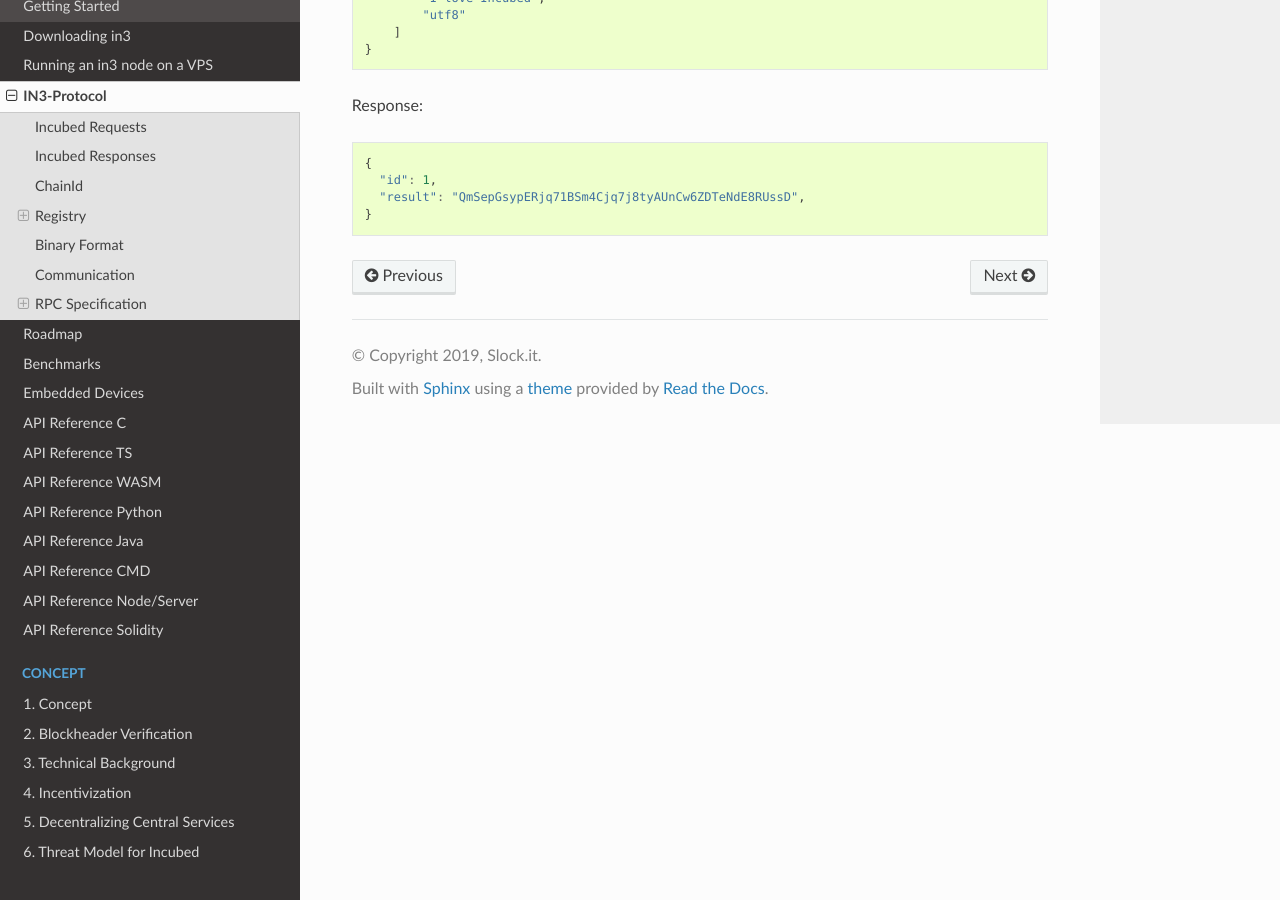
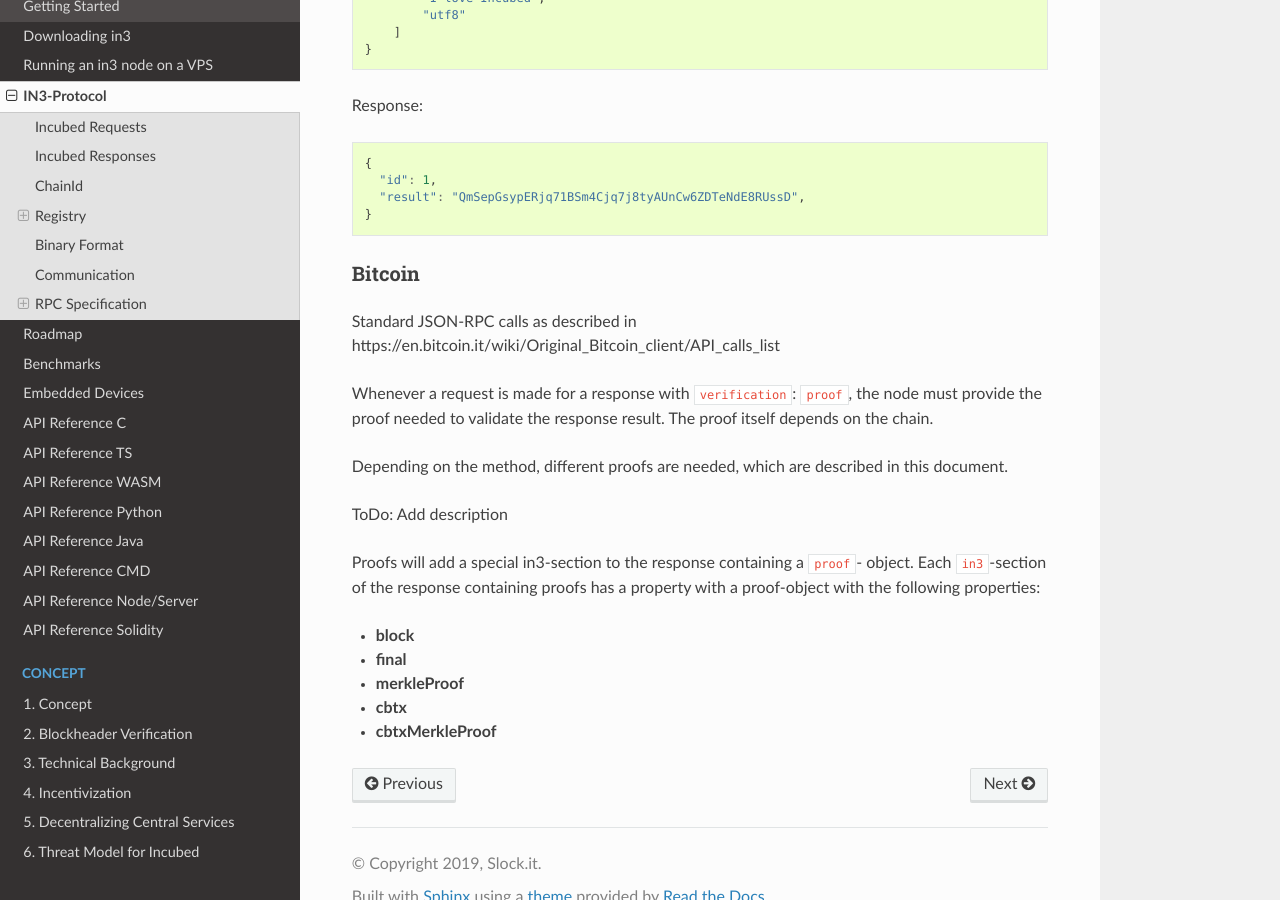
Before and after one commit to blockchainsllc/in3-docs, a Sphinx documentation site: the page built from docs/spec.md, in a window 1280 px wide and 900 px high, scrolled down 42511 px. Built offline with Sphinx 7.4.7 and the Read the Docs theme 2.0.0, drawn with Linux system fonts in a browser that asks for light colours.

Commit message:
Update spec.md

````diff
--- a/docs/spec.md
+++ b/docs/spec.md
@@ -1904,3 +1904,22 @@ Response:
   "result": "QmSepGsypERjq71BSm4Cjq7j8tyAUnCw6ZDTeNdE8RUssD",
 }
 ```
+
+### Bitcoin
+
+Standard JSON-RPC calls as described in https://en.bitcoin.it/wiki/Original_Bitcoin_client/API_calls_list
+
+Whenever a request is made for a response with `verification`: `proof`, the node must provide the proof needed to validate the response result. The proof itself depends on the chain.
+
+Depending on the method, different proofs are needed, which are described in this document.
+
+ToDo: Add description
+
+
+Proofs will add a special in3-section to the response containing a `proof`- object. Each `in3`-section of the response containing proofs has a property with a proof-object with the following properties:
+
+*  **block**
+*  **final**
+*  **merkleProof**
+*  **cbtx**
+*  **cbtxMerkleProof**
````
